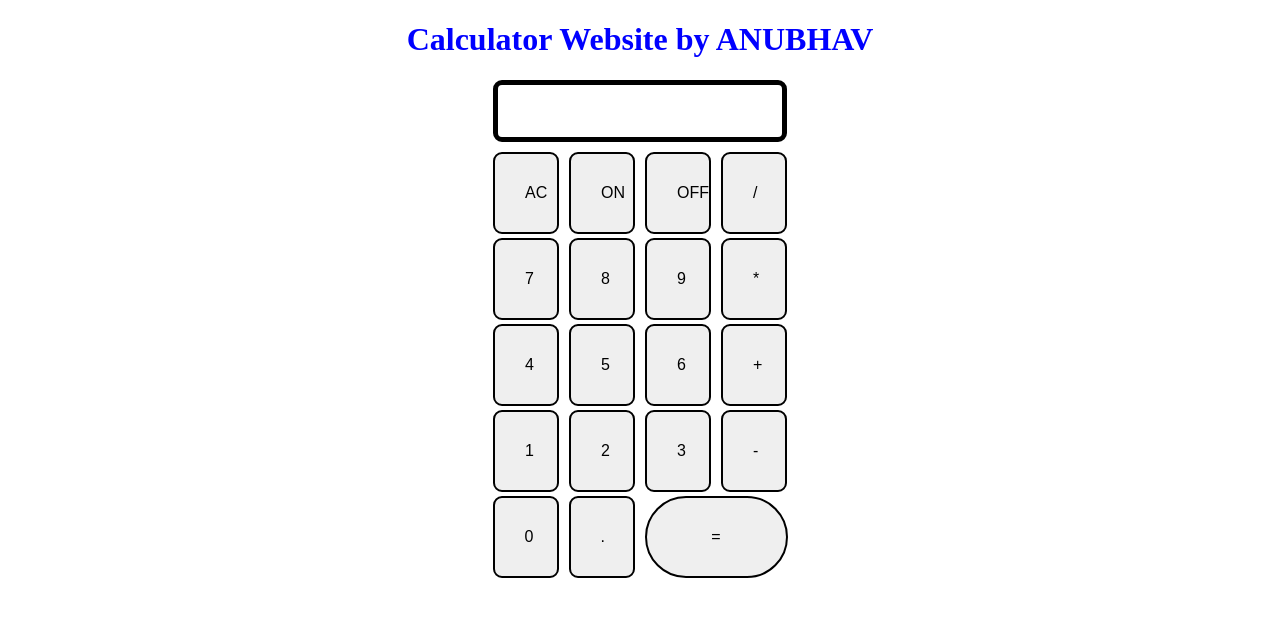
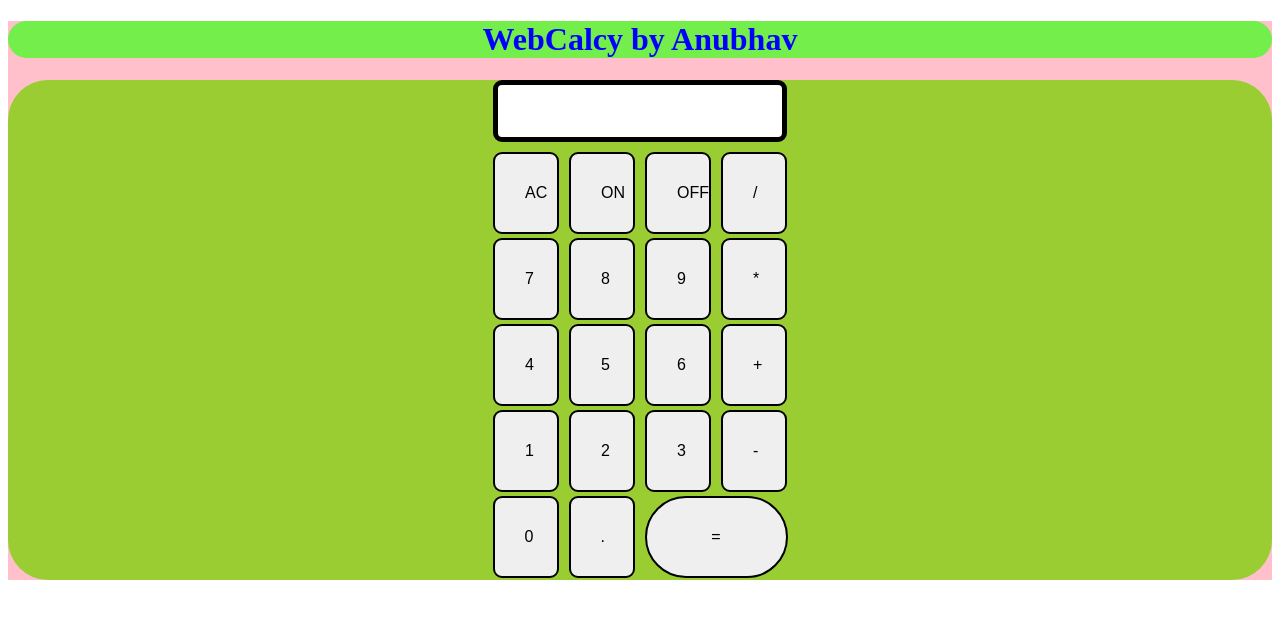
Before and after one commit to Anubhav070/Calculator-website, a plain HTML site: page index.html in a window 1280 px wide. Drawn offline with Linux system fonts and the light colour scheme.

Commit message:
added some styles

```diff
--- a/index.html
+++ b/index.html
@@ -7,8 +7,9 @@
     <link rel="stylesheet" href="style.css">
 </head>
 <body>
-    <h1 class="text-centre">Calculator Website by ANUBHAV</h1>
-    <div class="text-centre">
+    <div class="page">
+    <h1 class="text-centre" style="background-color: rgb(116, 238, 75); border-radius: 40px; ">WebCalcy by Anubhav</h1>
+    <div class="text-centre main">
         <div class="result">
             <input class="input" type="text">
         </div>
@@ -42,6 +43,8 @@
             <button class="eqbutton button">=</button>
         </div>
     </div>
+    </div>
+
     <script src="script.js"></script>
 </body>
 </html>
--- a/style.css
+++ b/style.css
@@ -41,3 +41,12 @@ h1{
     text-align: center  ;
     margin-bottom: 10px;
 } */
+.main{
+    background-color: yellowgreen;
+    border-radius: 40px;
+
+}
+
+.page{
+    background-color: pink;
+}
```
